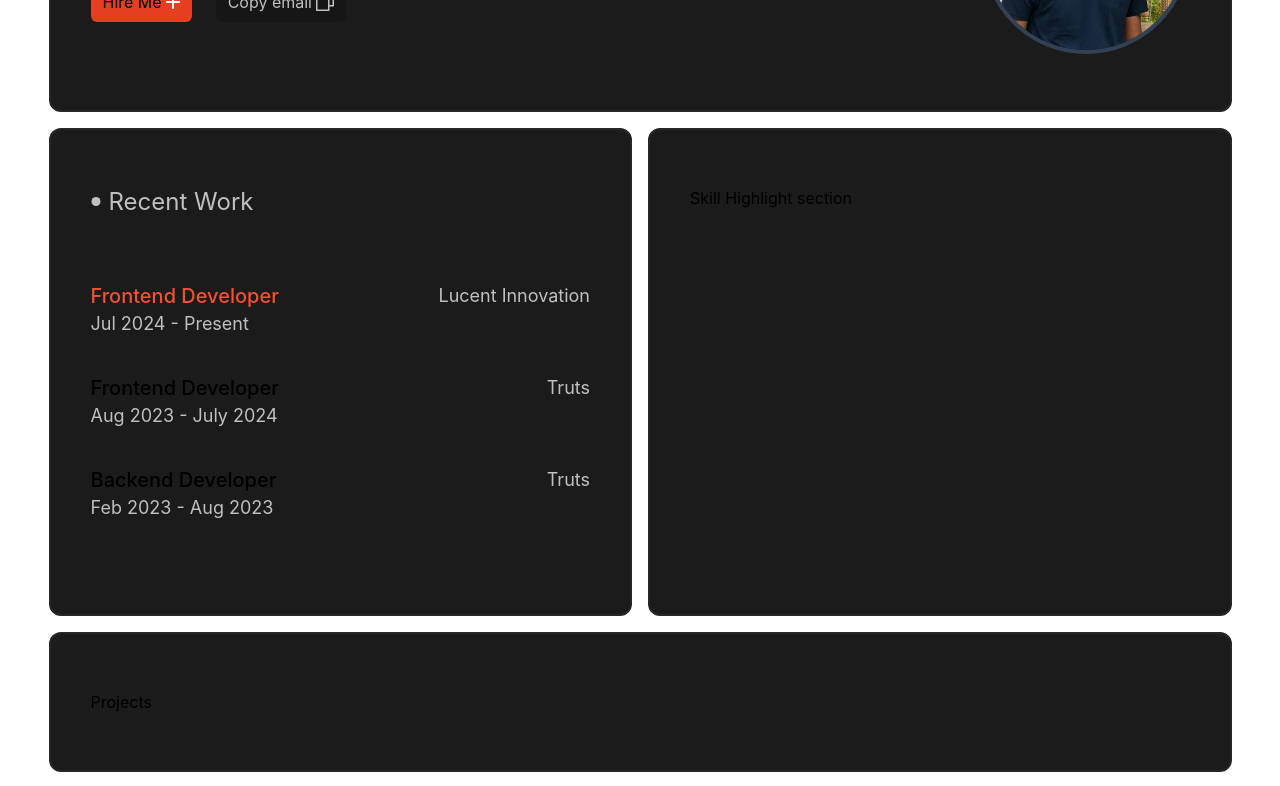
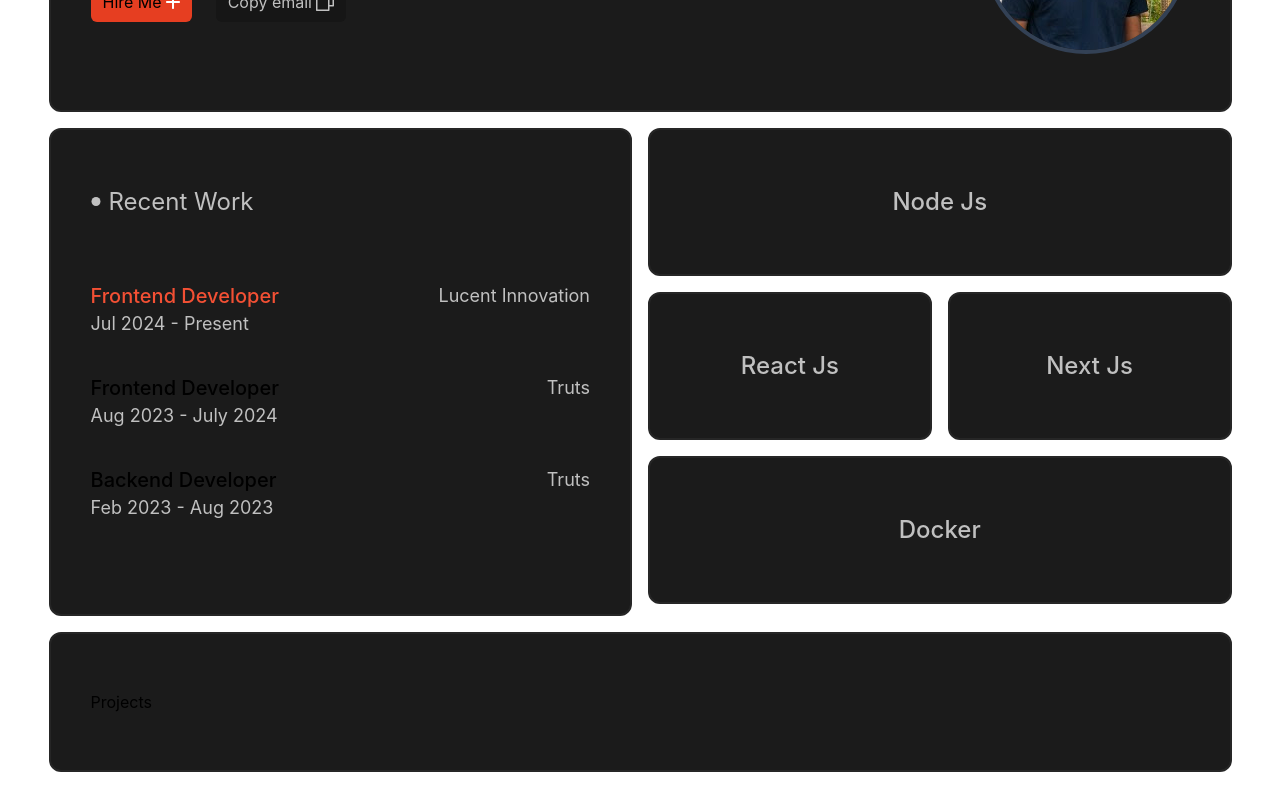
Before and after one commit to AKSHAY13PATEL/portfolio-akshay, a React (Vite) app: page / in a window 1280 px wide. Shown: the part 400-1186 px from the top of the page. Built offline with nearby package versions, Linux system fonts and the light colour scheme.

Commit message:
Skill section implemented.

```diff
--- a/src/components/MainWrapper.tsx
+++ b/src/components/MainWrapper.tsx
@@ -1,5 +1,6 @@
 import HeroSection from "./HeroSection";
 import RecentWorks from "./RecentWorks";
+import SkillSection from "./SkillSection";
 
 const MainWrapper = () => {
   return (
@@ -10,8 +11,8 @@ const MainWrapper = () => {
       <div className="card-wrapper col-span-2 row-start-2 row-end-4">
         <RecentWorks />
       </div>
-      <div className="card-wrapper col-span-2 row-start-2 row-end-4">
-        Skill Highlight section
+      <div className="col-span-2 row-start-2 row-end-4">
+        <SkillSection />
       </div>
       <div className="card-wrapper col-span-full">Projects</div>
       <div className="card-wrapper col-span-full">Experience</div>
--- /dev/null
+++ b/src/components/SkillSection.tsx
@@ -0,0 +1,14 @@
+const SkillSection = () => {
+  return (
+    <div className="flex flex-col gap-4 text-center">
+      <div className="card-wrapper card-wrapper-skill">Node Js</div>
+      <div className="flex gap-4">
+        <div className="card-wrapper card-wrapper-skill">React Js</div>
+        <div className="card-wrapper card-wrapper-skill">Next Js</div>
+      </div>
+      <div className="card-wrapper card-wrapper-skill">Docker</div>
+    </div>
+  );
+};
+
+export default SkillSection;
--- a/src/index.css
+++ b/src/index.css
@@ -43,3 +43,7 @@ body {
 .card-wrapper-footer {
   @apply px-4 py-5;
 }
+
+.card-wrapper-skill {
+  @apply text-2xl font-medium text-secondary;
+}
```
